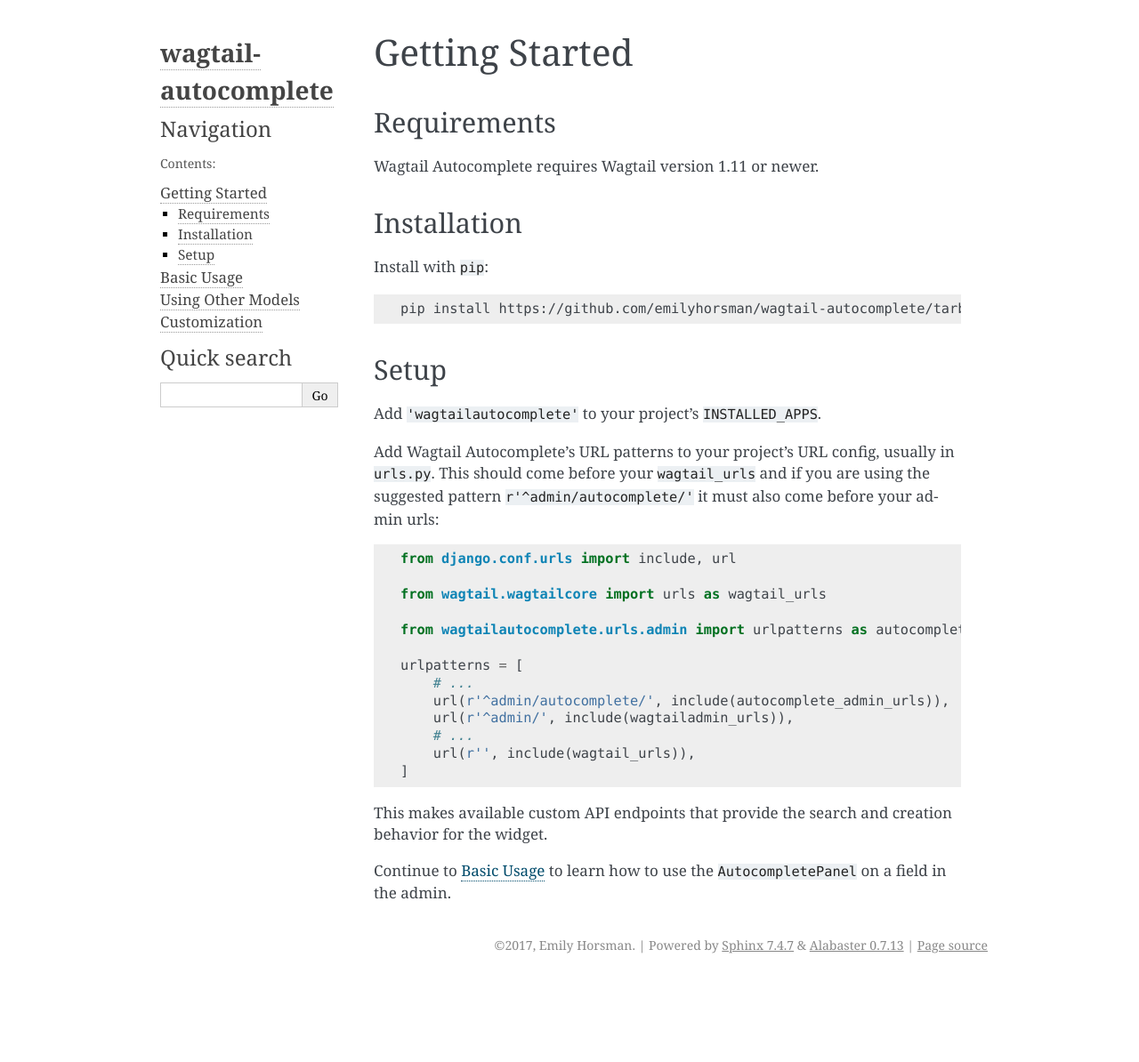
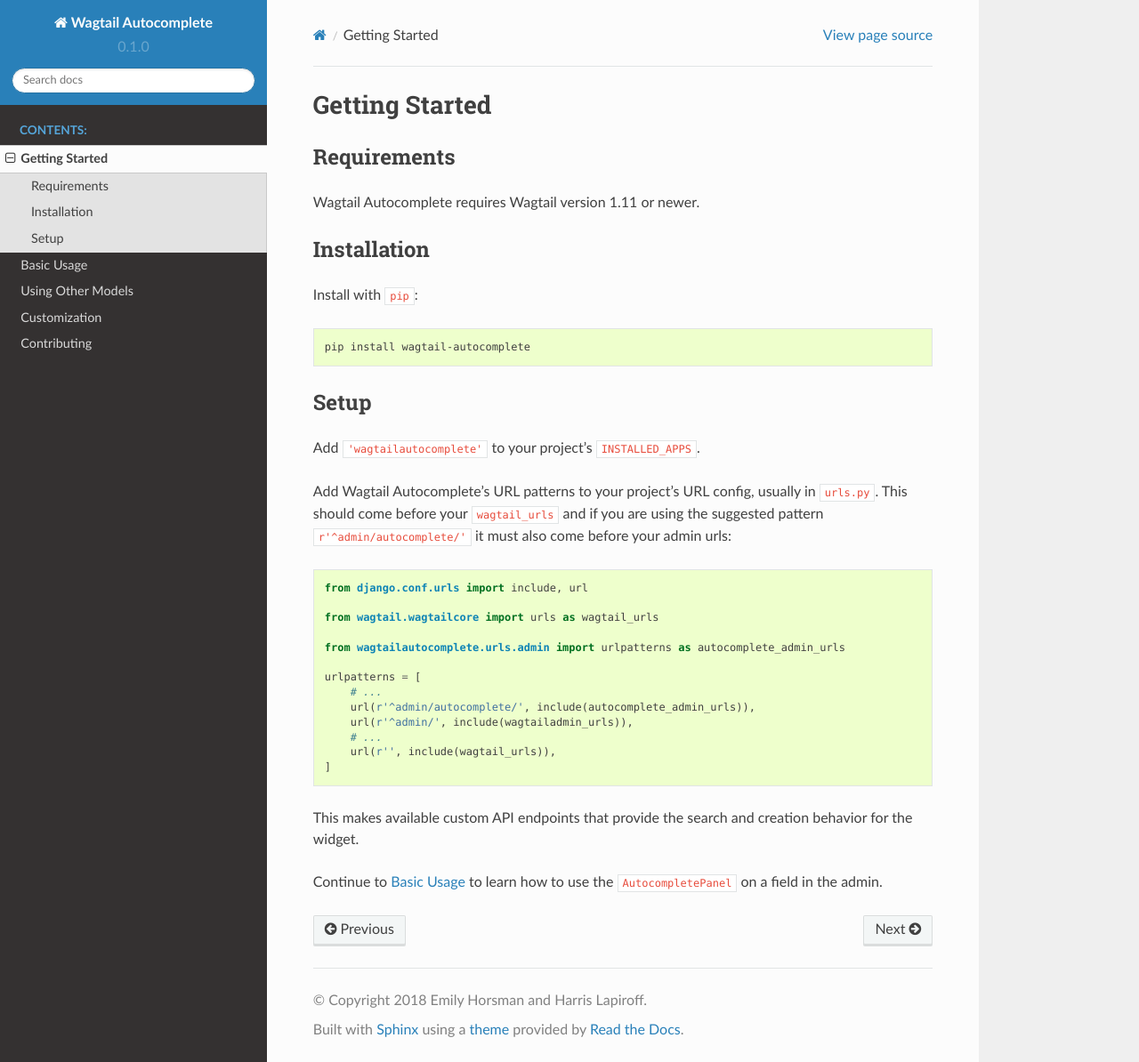
Before and after one commit to wagtail/wagtail-autocomplete, a Sphinx documentation site: the page built from docs/getting_started.rst, in a window 1280 px wide and 1194 px high. Shown: the whole window at 89% size. Built offline with Sphinx 7.4.7 and the Read the Docs theme 2.0.0, drawn with Linux system fonts in a browser that asks for light colours.

Commit message:
Improve documentation
- Move contribution guidelines to sphinx docs
- Add Harris to authors
- Switch to RTD sphinx theme
- Update installation instructions in anticipation of a PyPI
  release

```diff
--- a/docs/conf.py
+++ b/docs/conf.py
@@ -46,9 +46,9 @@ source_suffix = '.rst'
 master_doc = 'index'
 
 # General information about the project.
-project = u'wagtail-autocomplete'
-copyright = u'2017, Emily Horsman'
-author = u'Emily Horsman'
+project = u'Wagtail Autocomplete'
+copyright = u'2018 Emily Horsman and Harris Lapiroff'
+author = u'Emily Horsman and Harris Lapiroff'
 
 # The version info for the project you're documenting, acts as replacement for
 # |version| and |release|, also used in various other places throughout the
@@ -83,7 +83,7 @@ todo_include_todos = False
 # The theme to use for HTML and HTML Help pages.  See the documentation for
 # a list of builtin themes.
 #
-html_theme = 'alabaster'
+html_theme = 'sphinx_rtd_theme'
 
 # Theme options are theme-specific and customize the look and feel of a theme
 # further.  For a list of options available for each theme, see the
@@ -96,20 +96,6 @@ html_theme = 'alabaster'
 # so a file named "default.css" will overwrite the builtin "default.css".
 html_static_path = ['_static']
 
-# Custom sidebar templates, must be a dictionary that maps document names
-# to template names.
-#
-# This is required for the alabaster theme
-# refs: http://alabaster.readthedocs.io/en/latest/installation.html#sidebars
-html_sidebars = {
-    '**': [
-        'about.html',
-        'navigation.html',
-        'relations.html',  # needs 'show_related': True theme option to display
-        'searchbox.html',
-        'donate.html',
-    ]
-}
 
 
 # -- Options for HTMLHelp output ------------------------------------------
--- a/docs/getting_started.rst
+++ b/docs/getting_started.rst
@@ -14,7 +14,7 @@ Install with ``pip``:
 
 .. code-block:: sh
 
-    pip install https://github.com/emilyhorsman/wagtail-autocomplete/tarball/master/
+    pip install wagtail-autocomplete
 
 Setup
 =====
--- a/docs/index.rst
+++ b/docs/index.rst
@@ -15,3 +15,4 @@ select related objects via a quick autocompleted searching interface.
     basic_usage
     using_other_models
     customization
+    contributing
```
Also changed, not shown: README.rst (+4 -59 lines), docs/contributing.rst (added, +63 -0 lines), setup.py (+5 -2 lines).
